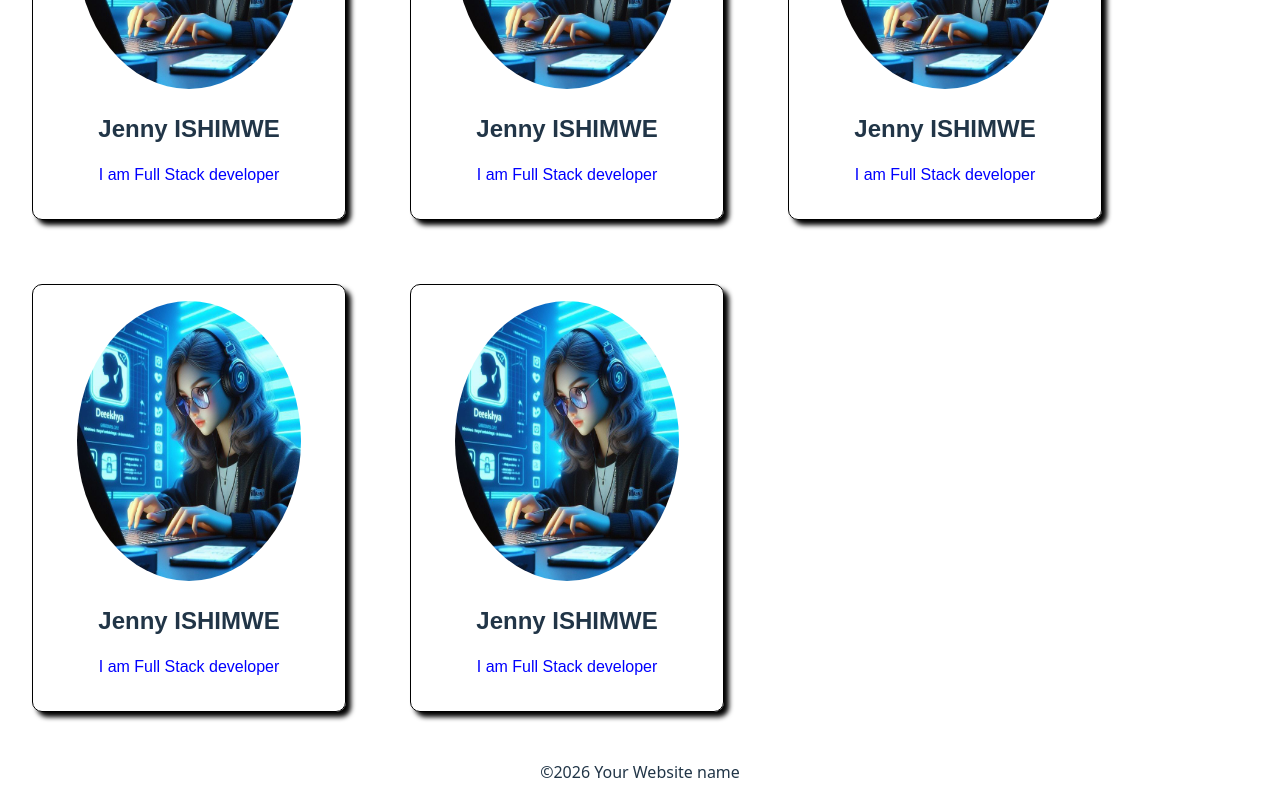
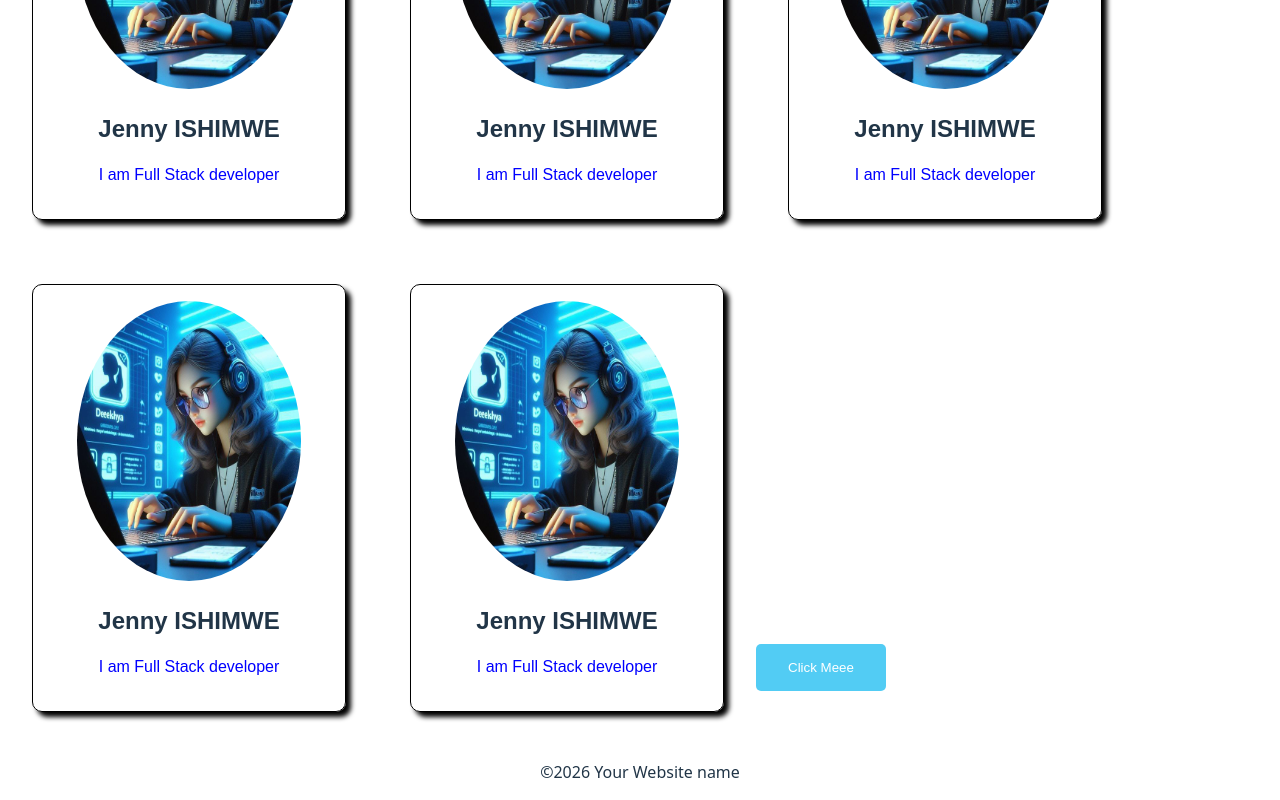
Before and after one commit to ijenny77/react-course, a React (Vite) app: page / in a window 1280 px wide. Shown: the part 1111-1911 px from the top of the page. Built offline with nearby package versions, Linux system fonts and the light colour scheme.

Commit message:
how to style react components with CSS

```diff
--- a/src/App.jsx
+++ b/src/App.jsx
@@ -2,6 +2,7 @@
 import Footer from './footer.jsx'
 import Food from './Food.jsx'
 import Card from './Card.jsx'
+import Button from './Button.jsx'
 function App(){
     return(
         <>
@@ -15,6 +16,7 @@
             <Card/>
             <Card/>
             <Card/>
+            <Button/>
             <Footer/>
         </>
     );
--- /dev/null
+++ b/src/Button.jsx
@@ -0,0 +1,15 @@
+function Button(){
+    const styles = {
+        backgroundColor: "rgb(82, 204, 244)",
+        color: "white",
+        padding: "1rem 2rem",
+        borderRadius: "5px",
+        border: "none",
+        cursor: "pointer",
+        fontFamily: "Arial, Helvetica, sans-serif",
+    }
+    return(
+        <button style={styles}>Click Meee</button>
+    );
+}
+export default Button
--- a/src/index.css
+++ b/src/index.css
@@ -37,24 +37,6 @@
   padding: 2rem 0rem;
 }
 
-button {
-  border-radius: 8px;
-  border: 1px solid transparent;
-  padding: 0.6em 1.2em;
-  font-size: 1em;
-  font-weight: 500;
-  font-family: inherit;
-  background-color: #1a1a1a;
-  cursor: pointer;
-  transition: border-color 0.25s;
-}
-button:hover {
-  border-color: #646cff;
-}
-button:focus,
-button:focus-visible {
-  outline: 4px auto -webkit-focus-ring-color;
-}
 
 @media (prefers-color-scheme: light) {
   :root {
```
